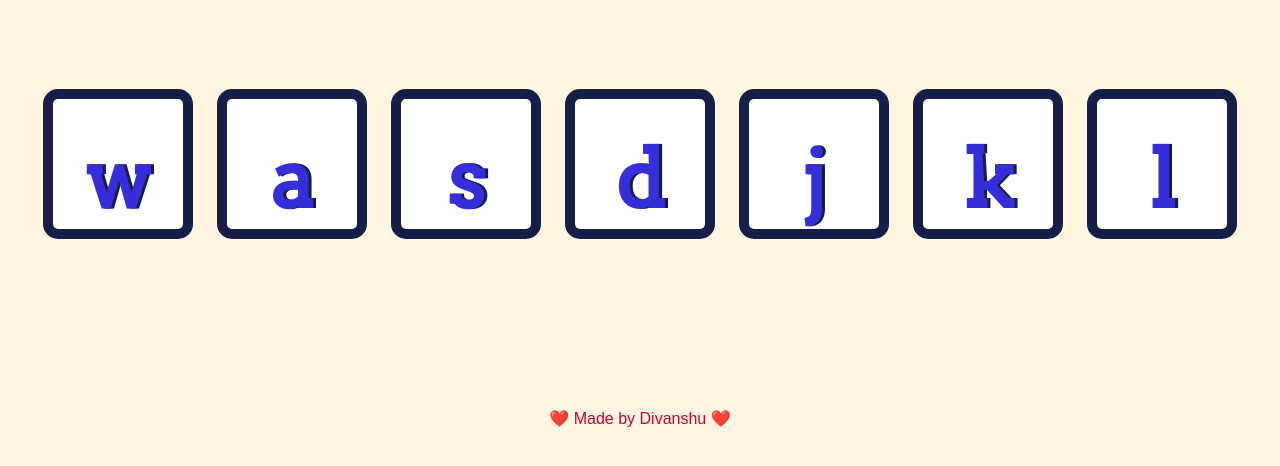
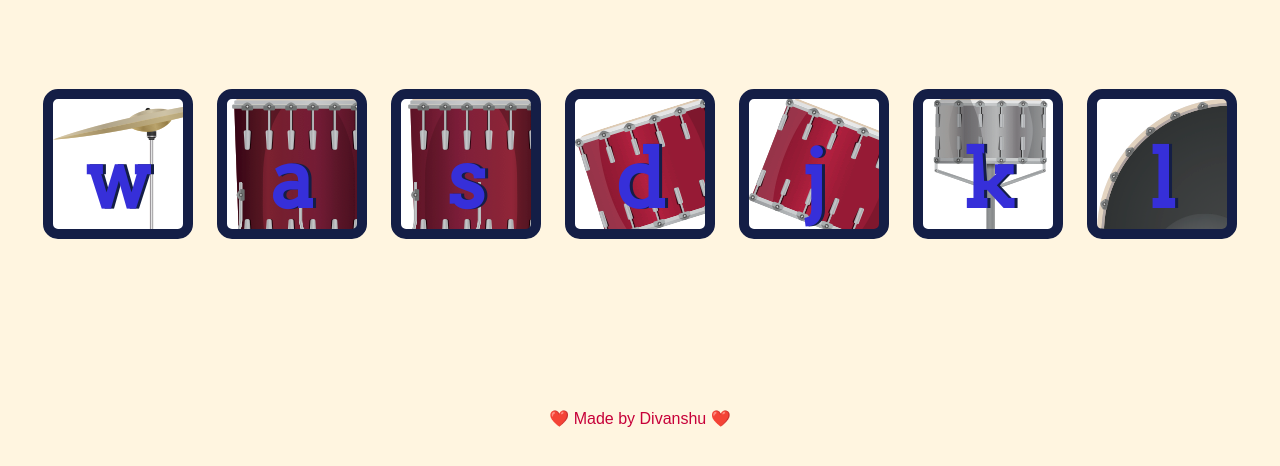
Before and after one commit to Divanshu7/Drum_Kit, a plain HTML site: page index.html in a window 1280 px wide. Shown: the part 272-738 px from the top of the page. Drawn offline with Linux system fonts and the light colour scheme.

Commit message:
Update styles.css

```diff
--- a/styles.css
+++ b/styles.css
@@ -29,36 +29,36 @@ footer {
 }
 
 .w {
-  background-image: url("images/crash.png");
+  background-image: url("crash.png");
 
 }
 
 .a {
-  background-image: url("images/tom4.png");
+  background-image: url("tom4.png");
 
 }
 
 .s {
-  background-image: url("images/tom3.png");
+  background-image: url("tom3.png");
 
 }
 
 .d {
-  background-image: url("images/tom2.png");
+  background-image: url("tom2.png");
 
 }
 
-.j {background-image: url("images/tom1.png");
+.j {background-image: url("tom1.png");
 
 }
 
 .k {
-  background-image: url("images/snare.png");
+  background-image: url("snare.png");
 
 }
 
 .l {
-  background-image: url("images/kick.png");
+  background-image: url("kick.png");
 
 }
 
```
